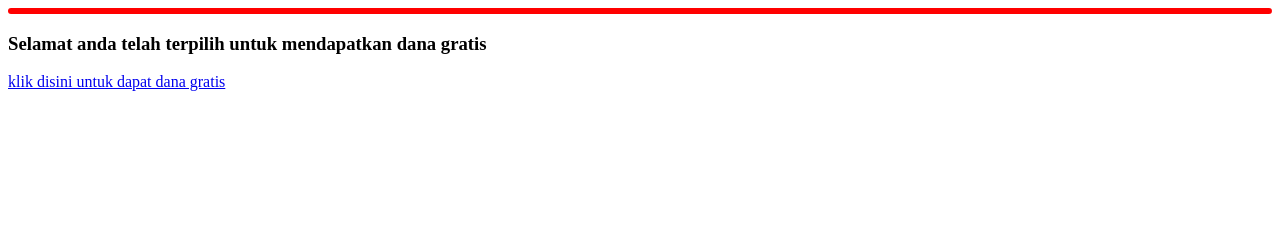
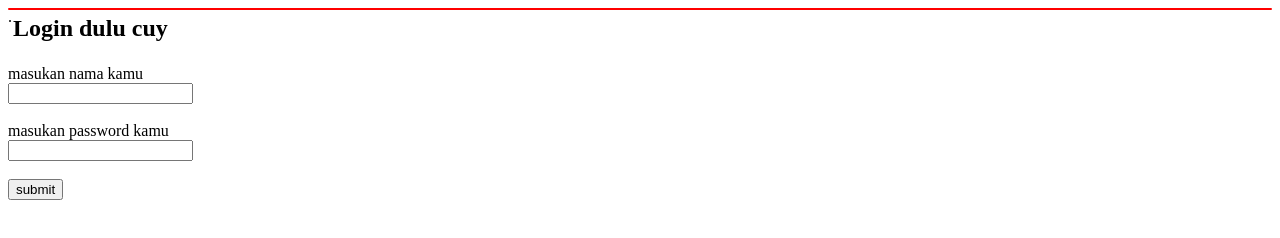
Before and after one commit to developerku06/developerku06.github.io, a plain HTML site: page index.html in a window 1280 px wide. Drawn offline with Linux system fonts and the light colour scheme.

Commit message:
perubahan

```diff
--- a/index.html
+++ b/index.html
@@ -7,6 +7,7 @@
     <style>
         .atas{
             background-color: red;
+            height: 2px;
             border-radius: 5px;
         }
         h1,h2{
@@ -15,14 +16,28 @@
 
         }
     </style>
+
 </head>
 <body>
-    <div class="atas">
-        <h1></h1>
-    </div>
-    <div>
-        <h3>Selamat anda telah terpilih untuk  mendapatkan dana gratis</h3>
-        <a href="index2.html">klik disini untuk  dapat dana gratis</a>
-    </div>
+    <div class="atas">.</div>
+
+
+    <h2> Login dulu cuy</h2><br>
+    masukan nama kamu <br>
+    <input type="text" id="nama"><br><br>
+    masukan password kamu<br>
+    <input type="password" id="sandi"><br><br>
+    <button onclick="simpan()">submit
+    </button>
+
+
+    <script>
+        function simpan() {
+            const nama = document.getElementById("nama").value;
+            localStorage.setItem("namaUser", nama);
+            window.location.href = "index2.html";
+    }
+    </script>
+
 </body>
 </html>
```
Also changed, not shown: index2.html (+31 -1 lines).
